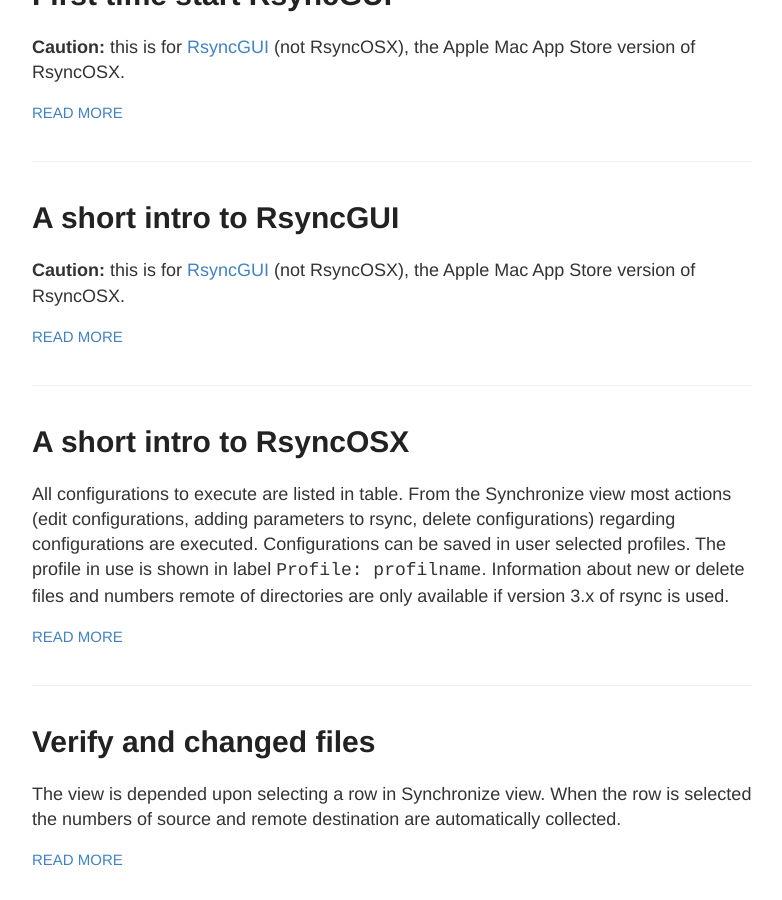
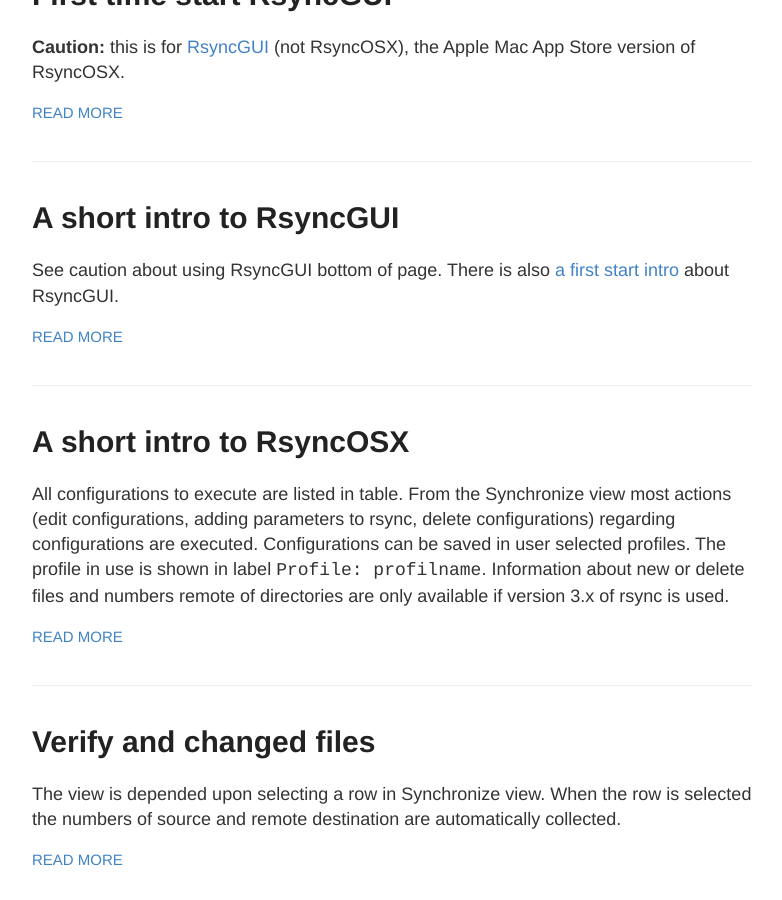
Before and after one commit to d2s/Documentation, a Jekyll site: the page built from index.html, in a window 1280 px wide and 900 px high, scrolled down 441 px. Shown: the whole window, without its empty margins (248-1030 px from the left). Built offline with Jekyll 4.4.1, drawn with Linux system fonts in a browser that asks for light colours; part of the change alters nothing that is shown.

Commit message:
Update 2018-04-12-RsyncGUIIntro.md

```diff
--- a/_posts/2018-04-12-RsyncGUIIntro.md
+++ b/_posts/2018-04-12-RsyncGUIIntro.md
@@ -3,22 +3,14 @@ layout: post
 title:  "A short intro to RsyncGUI"
 permalink: RsyncGUIIntro
 ---
-**Caution:** this is for [RsyncGUI](https://github.com/rsyncOSX/RsyncGUI) (not RsyncOSX), the Apple Mac App Store version of RsyncOSX.
+
+See caution about using RsyncGUI bottom of page. There is also [a first start intro](/RsyncGUIfirststart) about RsyncGUI.
 
 ### Some words about RsyncGUI
 
 RsyncGUI is **not developed to be an easy synchronize and backup tool**. The main purpose is to ease the use of `rsync` and synchronize files on your Mac to remote FreeBSD and Linux servers. And of course restore files from remote servers. The UI might also be difficult to understand or complex if you don't know what `rsync` is. It is not required to know `rsync` but it will ease the use and understanding of RsyncGUI. But it is though, possible to use RsyncGUI by just adding a source and remote backup catalog using default parameters.
 
 If your plan is to use RsyncGUI as your main tool for backup of files, please investigate and understand the limits of it. RsyncGUI is quite powerful, but it is might not the primary backup tool for the average user of macOS.
-
-**Caution**: before a real execution of a task please execute an estimation run. An estimation run is started by selecting a task and the stat light is yellow. A double click on the task does a simulated run and displays which files to be transferred. Please pay attention to the info in the display when the simulate run is completed. A drop down display presents the result.
-
-Ready for an estimation run. A double click on row executes the estimation run.
-![](/images/RsyncOSX/master/intro/simulate.png)
-Estimation run completed, dropdown presents result.
-![](/images/RsyncOSX/master/intro/display.png)
-Ready for real run. A double click on row actually executes the task.
-![](/images/RsyncOSX/master/intro/realrun.png)
 
 ## When you start
 
@@ -82,9 +74,13 @@ First select **one** task in Synchronize view, applies to (1) and (2) below.
 
 - tasks which are marked for batch are selected
 
-## YouTube videos (of RsyncGUI)
+## Caution about RsyncGUI
 
-There are four short YouTube videos of RsyncGUI:
+Before a real execution of a task please execute an estimation run. An estimation run is started by selecting a task and the stat light is yellow. A double click on the task does a simulated run and displays which files to be transferred. Please pay attention to the info in the display when the simulate run is completed. A drop down display presents the result.
 
-- adding and executing the [first backup](https://youtu.be/8oe1lKgiDx8)
-- doing a full [restore](https://youtu.be/-R6n_8fl6Ls) to a temporary local restore catalogs
+Ready for an estimation run. A double click on row executes the estimation run.
+![](/images/RsyncOSX/master/intro/simulate.png)
+Estimation run completed, dropdown presents result.
+![](/images/RsyncOSX/master/intro/display.png)
+Ready for real run. A double click on row actually executes the task.
+![](/images/RsyncOSX/master/intro/realrun.png)
```
